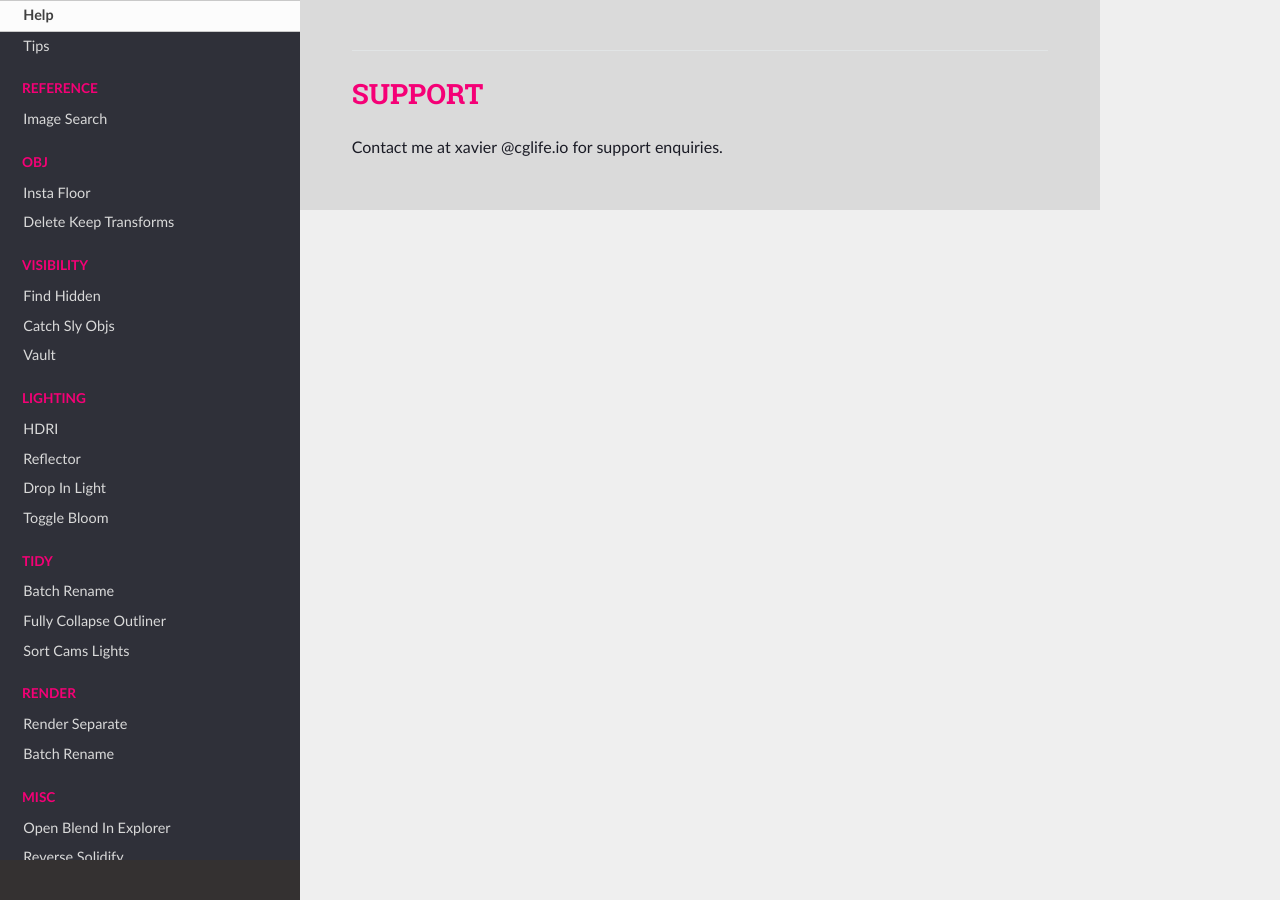
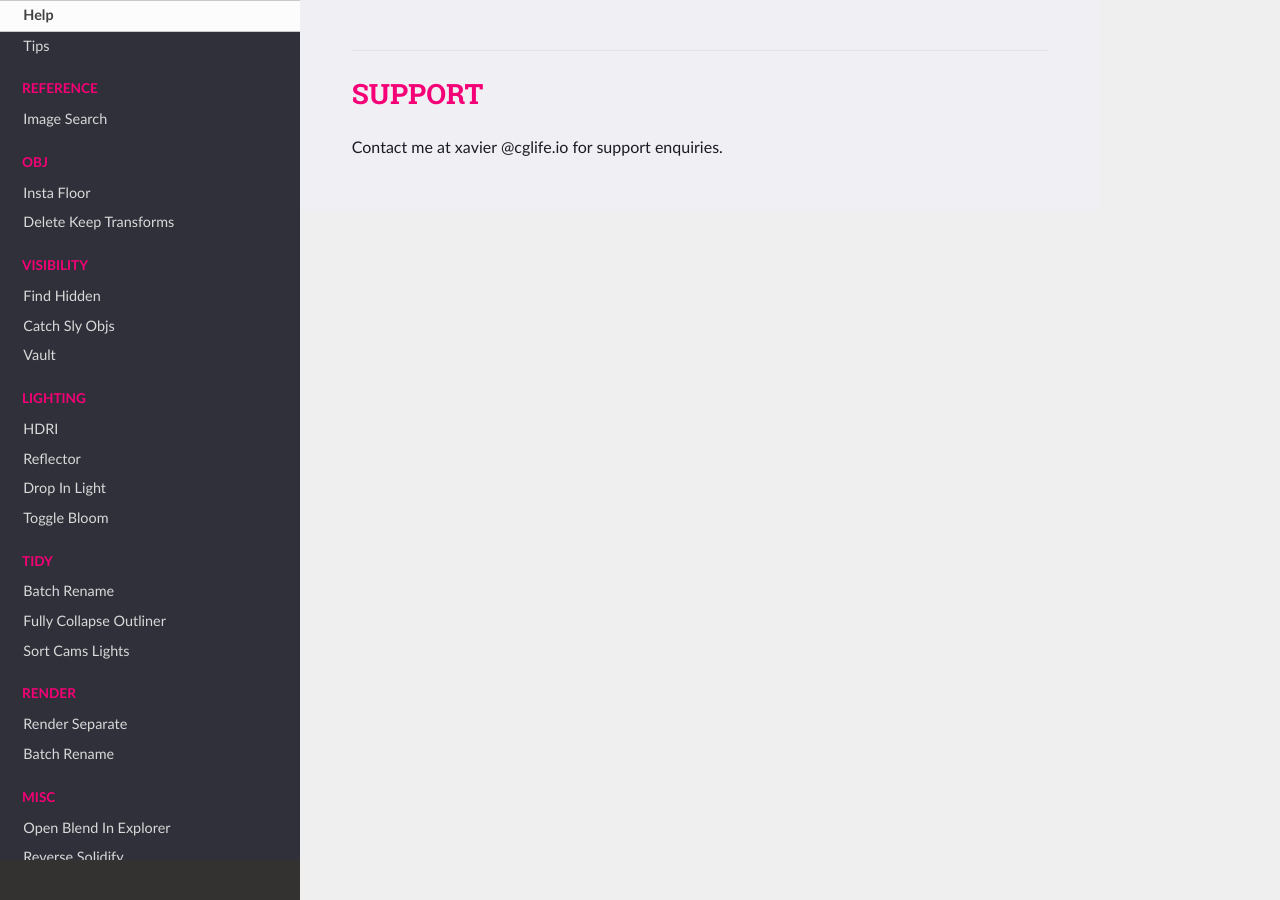
Before and after one commit to CGLIFE7/KronosDocs, an MkDocs documentation site: the page built from docs/docs/tutorial/support.md, in a window 1280 px wide. Built offline with MkDocs 1.6.1, drawn with Linux system fonts in a browser that asks for light colours; nearby versions of some CDN libraries.

Commit message:
color and domain change

```diff
--- a/docs/docs/extra.css
+++ b/docs/docs/extra.css
@@ -19,7 +19,7 @@ h2 {
 }
 
 .wy-nav-content {
-    background-color: #dadada !important;
+    background-color: #F0EFF4 !important;
 }
 
 p {
@@ -72,3 +72,7 @@ footer {
 .icon-home::before {
     content: none !important;
 } */
+
+.wy-menu-vertical li.current>a {
+    background-color: #dadada;
+}
```
Also changed, not shown: 1 other file.
